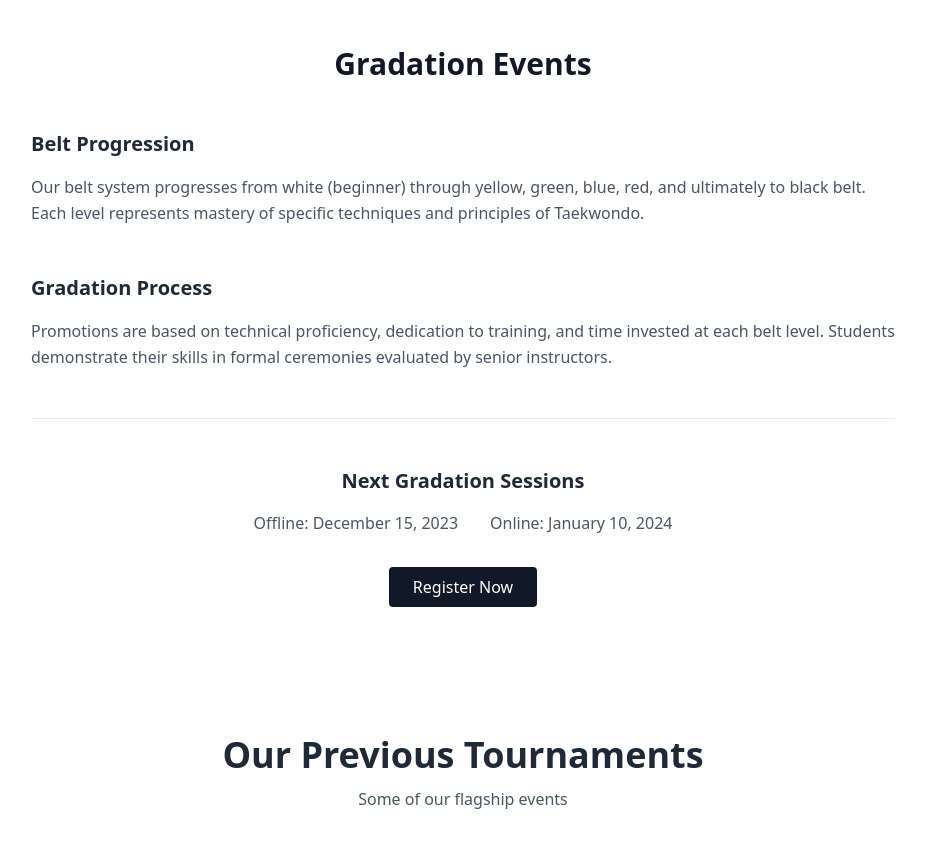
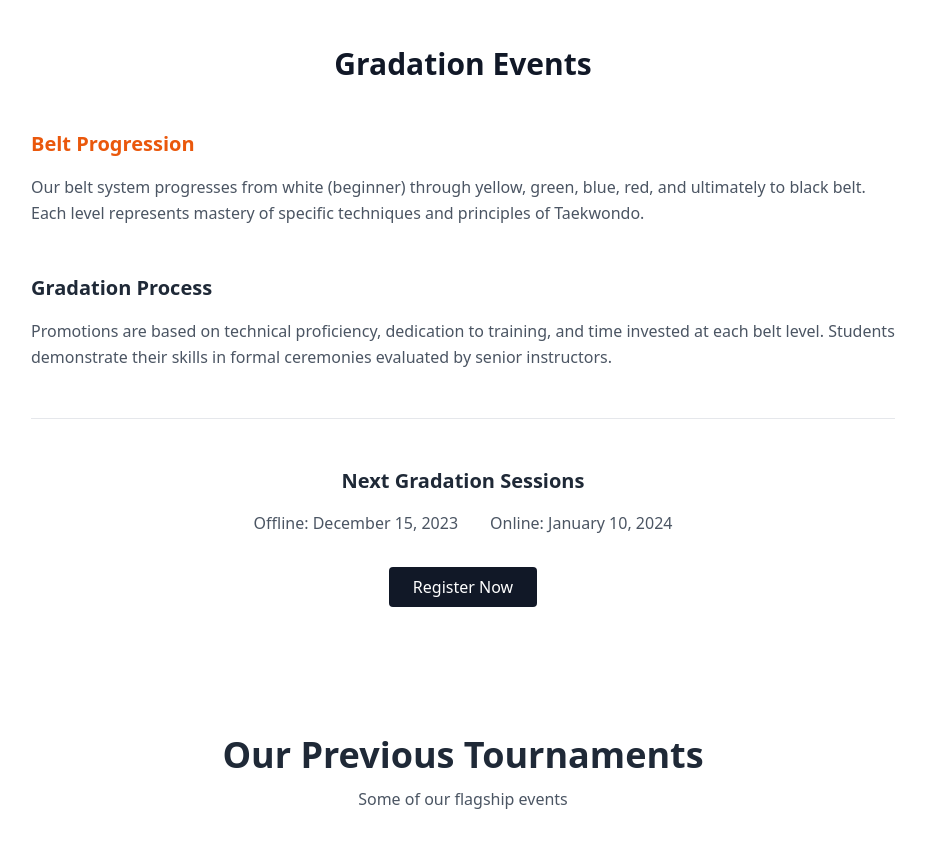
Before and after one commit to tushgaurav/HanWong-site, a Next.js app: page / in a window 1280 px wide. Shown: the part 6500-7348 px from the top of the page, without its empty margins (177-1102 px from the left). Built offline with nearby package versions, Linux system fonts and the light colour scheme.

Commit message:
color change

```diff
--- a/components/ui/GradationEvents/index.jsx
+++ b/components/ui/GradationEvents/index.jsx
@@ -7,7 +7,7 @@ const GradationEvents = () => (
 
       <div className="space-y-12">
         <div>
-          <h3 className="text-xl font-semibold text-gray-800 mb-4">
+          <h3 className="text-xl font-semibold text-orange-600 mb-4">
             Belt Progression
           </h3>
           <p className="text-gray-600 leading-relaxed">
```
